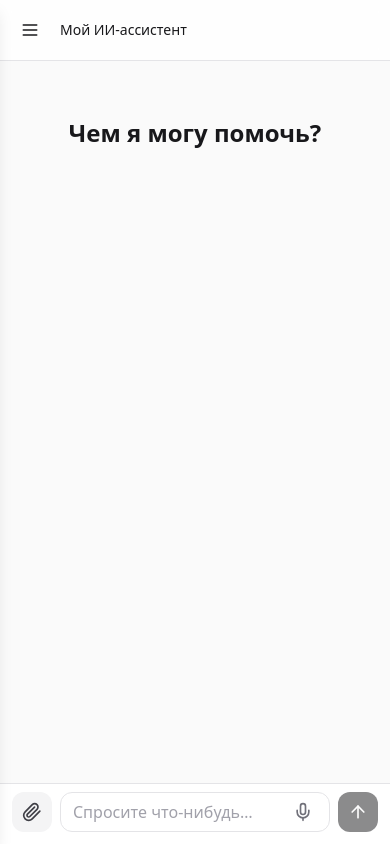
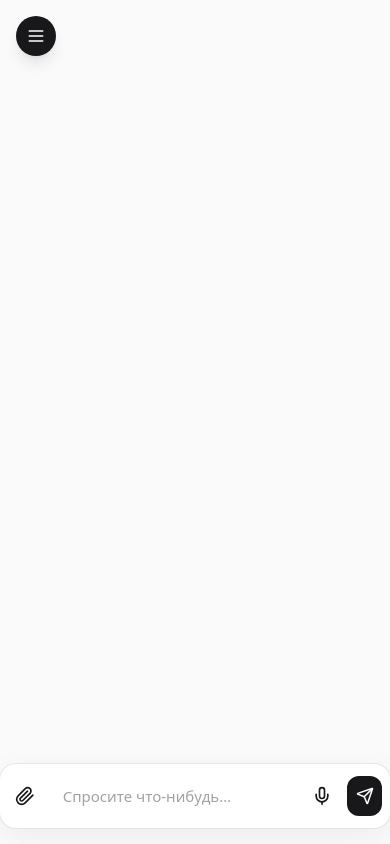
Before and after one commit to 89059043673d-ctrl/ai-assistant-chat, a Next.js app: page / in a window 390 px wide. Built offline with nearby package versions, Linux system fonts and the light colour scheme.

Commit message:
Update Chat.tsx

```diff
--- a/components/Chat.tsx
+++ b/components/Chat.tsx
@@ -1,391 +1,142 @@
 'use client';
 
-import React, { useEffect, useMemo, useRef, useState } from 'react';
-import {
-  Menu,
-  Search,
-  Plus,
-  Paperclip,
-  Mic,
-  MicOff,
-  ArrowUp,
-} from 'lucide-react';
+import { useCallback, useRef, useState } from 'react';
+import { Menu, Paperclip, Mic, Send } from 'lucide-react';
 
-type Role = 'user' | 'assistant';
-type Message = { role: Role; content: string };
-
-type ChatMeta = {
-  id: string;
-  title: string;
-  createdAt: number;
-};
-
-type ChatThread = {
-  meta: ChatMeta;
-  messages: Message[];
-};
-
-const SIDEBAR_WIDTH = 320;
-
-function uid() {
-  return Math.random().toString(36).slice(2, 10);
-}
-
-const STORAGE_KEY = 'ai-chat-threads';
-const CURRENT_ID_KEY = 'ai-chat-current-id';
+type Msg = { id: string; role: 'user' | 'assistant'; content: string };
 
 export default function Chat() {
-  // sidebar
-  const [open, setOpen] = useState(false);
+  const [messages, setMessages] = useState<Msg[]>([]);
+  const [input, setInput] = useState('');
+  const [isSending, setIsSending] = useState(false);
 
-  // threads
-  const [threads, setThreads] = useState<ChatThread[]>([]);
-  const [currentId, setCurrentId] = useState<string | null>(null);
+  // флаг-защита от двойной отправки (клик + enter и т.п.)
+  const sendingRef = useRef(false);
 
-  // compose
-  const [text, setText] = useState('');
-  const [file, setFile] = useState<File | null>(null);
-  const [sending, setSending] = useState(false);
+  const handleSend = useCallback(async (e?: React.FormEvent) => {
+    if (e) e.preventDefault();                // ← не даём форме «пузыриться»
+    if (sendingRef.current) return;           // ← защита от дабл-клика
+    const text = input.trim();
+    if (!text) return;
 
-  // voice
-  const [recOn, setRecOn] = useState(false);
-  const recRef = useRef<any>(null);
+    sendingRef.current = true;
+    setIsSending(true);
 
-  // load from localStorage
-  useEffect(() => {
+    // сразу добавим сообщение пользователя в чат
+    const userMsg: Msg = { id: crypto.randomUUID(), role: 'user', content: text };
+    setMessages((prev) => [...prev, userMsg]);
+    setInput('');
+
     try {
-      const raw = localStorage.getItem(STORAGE_KEY);
-      const saved = raw ? (JSON.parse(raw) as ChatThread[]) : [];
-      setThreads(saved);
+      // ⚠️ тут оставь свой действующий вызов API (как у тебя было)
+      // Ниже — безопасная заглушка, чтобы не ломать деплой при пустом биллинге
+      // const res = await fetch('/api/chat', { method: 'POST', headers: { 'Content-Type': 'application/json' }, body: JSON.stringify({ message: text }) });
+      // const data = await res.json();
+      // const assistantText = data?.reply ?? '...';
 
-      const savedId = localStorage.getItem(CURRENT_ID_KEY);
-      if (savedId && saved.some(t => t.meta.id === savedId)) {
-        setCurrentId(savedId);
-      } else {
-        const first = createThread('Новый чат');
-        setThreads([first]);
-        setCurrentId(first.meta.id);
-        persist([first], first.meta.id);
+      const assistantText =
+        'Не удалось получить ответ от модели. Проверьте баланс OpenAI Billing и переменную OPENAI_API_KEY на Vercel.';
+
+      const botMsg: Msg = { id: crypto.randomUUID(), role: 'assistant', content: assistantText };
+      setMessages((prev) => [...prev, botMsg]);
+    } catch (err) {
+      const botMsg: Msg = {
+        id: crypto.randomUUID(),
+        role: 'assistant',
+        content:
+          'Не удалось получить ответ от модели. Проверьте баланс OpenAI Billing и переменную OPENAI_API_KEY на Vercel.',
+      };
+      setMessages((prev) => [...prev, botMsg]);
+    } finally {
+      setIsSending(false);
+      sendingRef.current = false;
     }
-    } catch {
-      const first = createThread('Новый чат');
-      setThreads([first]);
-      setCurrentId(first.meta.id);
-      persist([first], first.meta.id);
-    }
+  }, [input]);
+
+  // Прикрепление файла — оставь свою реализацию, если уже есть
+  const onPickFile = useCallback((e: React.ChangeEvent<HTMLInputElement>) => {
+    const file = e.target.files?.[0];
+    if (!file) return;
+    // TODO: твоя отправка файла
   }, []);
 
-  // speech recognition (без SSR)
-  useEffect(() => {
-    if (typeof window === 'undefined') return;
-    const SR =
-      (window as any).SpeechRecognition ||
-      (window as any).webkitSpeechRecognition;
-    if (!SR) return;
-
-    const rec = new SR();
-    rec.lang = 'ru-RU';
-    rec.interimResults = false;
-    rec.maxAlternatives = 1;
-    rec.onresult = (e: any) => {
-      const phrase = e.results?.[0]?.[0]?.transcript || '';
-      if (phrase) setText(prev => (prev ? prev + ' ' : '') + phrase);
-    };
-    rec.onend = () => setRecOn(false);
-    rec.onerror = () => setRecOn(false);
-    recRef.current = rec;
+  // Микрофон — оставь свою реализацию, если уже есть
+  const onMic = useCallback(() => {
+    // TODO: твоя диктовка / распознавание
   }, []);
 
-  const current = useMemo(
-    () => threads.find(t => t.meta.id === currentId) || null,
-    [threads, currentId]
-  );
-
-  function persist(list: ChatThread[], id: string | null) {
-    localStorage.setItem(STORAGE_KEY, JSON.stringify(list));
-    if (id) localStorage.setItem(CURRENT_ID_KEY, id);
-  }
-
-  function createThread(title: string): ChatThread {
-    return {
-      meta: { id: uid(), title, createdAt: Date.now() },
-      messages: [],
-    };
-  }
-
-  function addThread() {
-    const t = createThread('Новый чат');
-    const next = [t, ...threads];
-    setThreads(next);
-    setCurrentId(t.meta.id);
-    persist(next, t.meta.id);
-    setOpen(false);
-  }
-
-  function setActive(id: string) {
-    setCurrentId(id);
-    persist(threads, id);
-    setOpen(false);
-  }
-
-  function onAttach(e: React.ChangeEvent<HTMLInputElement>) {
-    const f = e.target.files?.[0];
-    if (f) setFile(f);
-  }
-
-  function toggleRec() {
-    if (!recRef.current) return;
-    if (recOn) {
-      try {
-        recRef.current.stop();
-      } catch {}
-      setRecOn(false);
-    } else {
-      try {
-        recRef.current.start();
-        setRecOn(true);
-      } catch {}
-    }
-  }
-
-  async function sendMessage() {
-    if (!text.trim() && !file) return;
-    if (!current) return;
-
-    const userMsg: Message = { role: 'user', content: text.trim() || '(файл)' };
-    const updated: ChatThread[] = threads.map(t =>
-      t.meta.id === current.meta.id
-        ? { ...t, messages: [...t.messages, userMsg] }
-        : t
-    );
-    setThreads(updated);
-    setText('');
-    setFile(null);
-    setSending(true);
-    try {
-      const form = new FormData();
-      form.append('message', userMsg.content);
-      if (file) form.append('file', file);
-
-      const res = await fetch('/api/chat', { method: 'POST', body: form });
-      const data = await res.json().catch(() => ({}));
-
-      const reply: Message =
-        data?.message
-          ? { role: 'assistant', content: data.message as string }
-          : {
-              role: 'assistant',
-              content:
-                res.status === 429
-                  ? 'Лимит API. Проверьте биллинг OpenAI или ключ OPENAI_API_KEY.'
-                  : 'Не удалось получить ответ от модели.',
-            };
-
-      const after: ChatThread[] = (prev => {
-        const idx = prev.findIndex(t => t.meta.id === current.meta.id);
-        if (idx === -1) return prev;
-        const copy = [...prev];
-        const t = copy[idx];
-        // первый ответ — формируем заголовок чата
-        const title =
-          t.messages.length === 0 && userMsg.content
-            ? userMsg.content.slice(0, 40)
-            : t.meta.title;
-        copy[idx] = {
-          meta: { ...t.meta, title: title || t.meta.title },
-          messages: [...t.messages, userMsg, reply],
-        };
-        return copy;
-      })(updated);
-
-      setThreads(after);
-      persist(after, current.meta.id);
-    } catch {
-      const failed: ChatThread[] = threads.map(t =>
-        t.meta.id === current.meta.id
-          ? {
-              ...t,
-              messages: [
-                ...t.messages,
-                { role: 'assistant', content: 'Ошибка сети.' },
-              ],
-            }
-          : t
-      );
-      setThreads(failed);
-      persist(failed, current.meta.id);
-    } finally {
-      setSending(false);
-    }
-  }
-
-  function onKeyDown(e: React.KeyboardEvent<HTMLTextAreaElement>) {
-    if (e.key === 'Enter' && !e.shiftKey) {
-      e.preventDefault();
-      sendMessage();
-    }
-  }
-
   return (
-    <div className="flex min-h-[100dvh] w-full bg-zinc-50 text-zinc-900 dark:bg-zinc-950 dark:text-zinc-100">
-      {/* Sidebar */}
-      <div
-        className="fixed inset-y-0 left-0 z-40 w-[--sb] -translate-x-full bg-white shadow-lg transition-transform duration-300 ease-out dark:bg-zinc-900 md:translate-x-0"
-        style={
-          {
-            // CSS var управляет шириной
-            ['--sb' as any]: `${SIDEBAR_WIDTH}px`,
-            transform: open ? 'translateX(0)' : undefined,
-          } as React.CSSProperties
-        }
-      >
-        <div className="flex h-full flex-col">
-          <div className="flex items-center gap-2 border-b border-zinc-200 p-3 dark:border-zinc-800">
-            <Search className="h-4 w-4 text-zinc-500" />
-            <input
-              placeholder="Поиск по чатам"
-              className="w-full bg-transparent outline-none placeholder:text-zinc-400"
-              onChange={(e) => {
-                const q = e.target.value.toLowerCase();
-                const raw = localStorage.getItem(STORAGE_KEY);
-                if (!raw) return;
-                const all = JSON.parse(raw) as ChatThread[];
-                const filtered = all.filter(t =>
-                  (t.meta.title || '').toLowerCase().includes(q)
-                );
-                setThreads(filtered.length ? filtered : all);
-              }}
-            />
-          </div>
-
-          <div className="border-b border-zinc-200 p-3 dark:border-zinc-800">
+    <div className="flex h-dvh w-full">
+      {/* Левая кнопка-«бургер» (твоя боковая панель истории чатов уже есть) */}
       <button
-              onClick={addThread}
-              className="flex w-full items-center justify-center gap-2 rounded-md bg-zinc-900 px-3 py-2 text-sm text-zinc-50 hover:bg-zinc-800 dark:bg-zinc-100 dark:text-zinc-900 dark:hover:bg-zinc-200"
-            >
-              <Plus className="h-4 w-4" />
-              Новый чат
-            </button>
-          </div>
-
-          <div className="flex-1 overflow-y-auto p-2">
-            {threads.map((t) => (
-              <button
-                key={t.meta.id}
-                onClick={() => setActive(t.meta.id)}
-                className={`mb-1 w-full truncate rounded-md px-3 py-2 text-left text-sm hover:bg-zinc-100 dark:hover:bg-zinc-800 ${
-                  currentId === t.meta.id
-                    ? 'bg-zinc-100 dark:bg-zinc-800'
-                    : ''
-                }`}
-              >
-                {t.meta.title || 'Без названия'}
-              </button>
-            ))}
-          </div>
-        </div>
-      </div>
-
-      {/* Overlay для мобильного */}
-      {open && (
-        <div
-          onClick={() => setOpen(false)}
-          className="fixed inset-0 z-30 bg-black/40 md:hidden"
-        />
-      )}
-
-      {/* Main */}
-      <div
-        className="ml-0 flex min-h-[100dvh] w-full flex-col md:ml-[--sb]"
-        style={{ ['--sb' as any]: `${SIDEBAR_WIDTH}px` } as React.CSSProperties}
-      >
-        {/* Header */}
-        <div className="sticky top-0 z-20 flex items-center gap-3 border-b border-zinc-200 bg-white/80 px-3 py-3 backdrop-blur dark:border-zinc-800 dark:bg-zinc-900/80 md:px-5">
-          <button
-            className="inline-flex h-9 w-9 items-center justify-center rounded-md hover:bg-zinc-100 dark:hover:bg-zinc-800 md:hidden"
-            onClick={() => setOpen(true)}
+        type="button"
+        className="fixed left-4 top-4 z-20 inline-flex h-10 w-10 items-center justify-center rounded-full bg-zinc-900 text-white shadow-lg dark:bg-zinc-100 dark:text-zinc-900 md:hidden"
         aria-label="Открыть меню"
       >
-            <Menu className="h-5 w-5" />
+        <Menu size={20} />
       </button>
-          <div className="text-sm font-medium">Мой ИИ-ассистент</div>
-        </div>
 
-        {/* Content */}
-        <div className="relative mx-auto flex w-full max-w-3xl flex-1 flex-col gap-4 px-3 pb-[112px] pt-6 md:px-5">
-          {(!current || current.messages.length === 0) && (
-            <h1 className="mx-auto mt-8 text-center text-2xl font-semibold text-zinc-900 dark:text-zinc-100">
-              Чем я могу помочь?
-            </h1>
-          )}
-
-          {current?.messages.map((m, i) => (
+      {/* Основная колонка чата */}
+      <div className="mx-auto flex h-full w-full max-w-screen-md flex-col px-3 pb-24 pt-16 md:pt-8">
+        {/* Сообщения */}
+        <div className="flex-1 space-y-3 overflow-y-auto">
+          {messages.map((m) => (
             <div
-              key={i}
-              className={`max-w-[85%] rounded-2xl px-4 py-3 text-sm ${
-                m.role === 'user'
-                  ? 'ml-auto bg-zinc-900 text-zinc-50 dark:bg-zinc-100 dark:text-zinc-900'
-                  : 'bg-zinc-100 text-zinc-900 dark:bg-zinc-800 dark:text-zinc-100'
-              }`}
+              key={m.id}
+              className={m.role === 'user'
+                ? 'ml-auto max-w-[80%] rounded-2xl bg-zinc-900 px-4 py-2 text-white dark:bg-zinc-100 dark:text-zinc-900'
+                : 'mr-auto max-w-[80%] rounded-2xl bg-zinc-100 px-4 py-2 text-zinc-900 dark:bg-zinc-900 dark:text-zinc-100'}
             >
               {m.content}
             </div>
           ))}
         </div>
 
-        {/* Composer (нижняя панель) */}
-        <div className="fixed inset-x-0 bottom-0 z-20 border-t border-zinc-200 bg-white/95 px-3 pb-[max(12px,env(safe-area-inset-bottom))] pt-2 backdrop-blur dark:border-zinc-800 dark:bg-zinc-900/95">
-          <div className="mx-auto flex w-full max-w-3xl items-end gap-2 md:gap-3">
-            {/* Скрепка вне поля ввода */}
-            <label className="inline-flex">
-              <input type="file" className="hidden" onChange={onAttach} />
-              <div
-                className="inline-flex h-10 w-10 items-center justify-center rounded-xl bg-zinc-100 text-zinc-700 hover:bg-zinc-200 dark:bg-zinc-800 dark:text-zinc-200 dark:hover:bg-zinc-700"
+        {/* ПАНЕЛЬ ВВОДА — единственный путь отправки: onSubmit формы */}
+        <form
+          onSubmit={handleSend}
+          className="fixed inset-x-0 bottom-0 z-10 mx-auto mb-4 flex w-full max-w-screen-md items-center gap-2 rounded-2xl bg-white p-2 shadow-[0_0_0_1px_rgba(0,0,0,0.06),0_8px_30px_rgba(0,0,0,0.06)] dark:bg-zinc-950"
+        >
+          {/* Скрепка (вне поля ввода) */}
+          <label
+            htmlFor="file"
+            className="inline-flex h-10 w-10 cursor-pointer items-center justify-center rounded-xl hover:bg-zinc-100 dark:hover:bg-zinc-900"
             title="Прикрепить файл"
           >
-                <Paperclip className="h-5 w-5" />
-              </div>
+            <Paperclip size={20} />
+            <input id="file" type="file" className="hidden" onChange={onPickFile} />
           </label>
 
-            {/* Поле ввода */}
-            <div className="flex min-h-10 flex-1 items-center rounded-xl border border-zinc-200 bg-white px-3 dark:border-zinc-700 dark:bg-zinc-900">
-              <textarea
-                value={text}
-                onChange={(e) => setText(e.target.value)}
-                onKeyDown={onKeyDown}
-                rows={1}
+          {/* Само поле: одиночная строка → Enter срабатывает как submit */}
+          <input
+            value={input}
+            onChange={(e) => setInput(e.target.value)}
             placeholder="Спросите что-нибудь…"
-                className="max-h-40 w-full resize-none bg-transparent py-2 outline-none placeholder:text-zinc-400"
+            className="h-12 flex-1 rounded-xl border-0 bg-transparent px-3 text-[15px] outline-none placeholder:text-zinc-400 dark:placeholder:text-zinc-500"
+            autoComplete="off"
+            // никаких onKeyDown здесь не нужно — Enter сам запустит onSubmit
           />
-              {/* Микрофон справа внутри поля */}
+
+          {/* Микрофон (по желанию) */}
           <button
             type="button"
-                onClick={toggleRec}
-                className="ml-1 inline-flex h-8 w-8 items-center justify-center rounded-md text-zinc-500 hover:text-zinc-900 dark:text-zinc-400 dark:hover:text-zinc-100"
-                title={recOn ? 'Остановить запись' : 'Говорить'}
+            onClick={onMic}
+            className="inline-flex h-10 w-10 items-center justify-center rounded-xl hover:bg-zinc-100 dark:hover:bg-zinc-900"
+            title="Диктовка"
           >
-                {recOn ? <MicOff className="h-5 w-5" /> : <Mic className="h-5 w-5" />}
+            <Mic size={20} />
           </button>
-            </div>
 
-            {/* Кнопка «Отправить» стрелкой вверх, чёрный фон */}
+          {/* Кнопка отправки — БЕЗ onClick, только type="submit" */}
           <button
-              onClick={sendMessage}
-              disabled={sending || (!text.trim() && !file)}
-              className="inline-flex h-10 w-10 items-center justify-center rounded-xl bg-zinc-900 text-zinc-50 hover:bg-zinc-800 disabled:cursor-not-allowed disabled:opacity-50 dark:bg-zinc-100 dark:text-zinc-900 dark:hover:bg-zinc-200"
-              title="Отправить (Enter)"
+            type="submit"
+            disabled={isSending}
+            className="inline-flex h-10 w-10 items-center justify-center rounded-xl bg-zinc-900 text-white hover:opacity-90 disabled:opacity-60 dark:bg-zinc-100 dark:text-zinc-900"
+            title="Отправить"
           >
-              <ArrowUp className="h-5 w-5" />
+            <Send size={18} />
           </button>
-          </div>
-
-          {/* Выбранный файл (мини-лейбл) */}
-          {file && (
-            <div className="mx-auto mt-2 w-full max-w-3xl text-xs text-zinc-500 dark:text-zinc-400">
-              Прикреплено: <span className="truncate">{file.name}</span>
-            </div>
-          )}
-        </div>
+        </form>
       </div>
     </div>
   );
```
Lines whose indentation alone changed are shown as unchanged.
